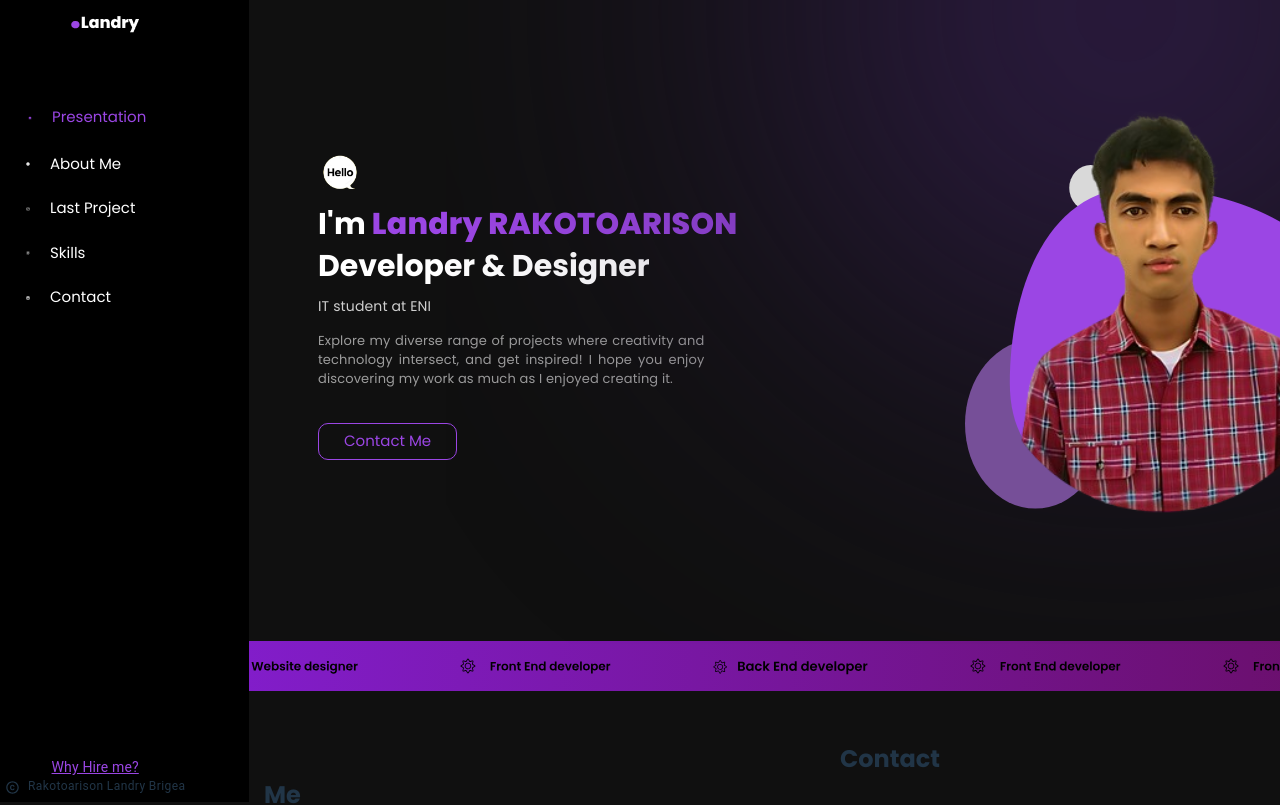
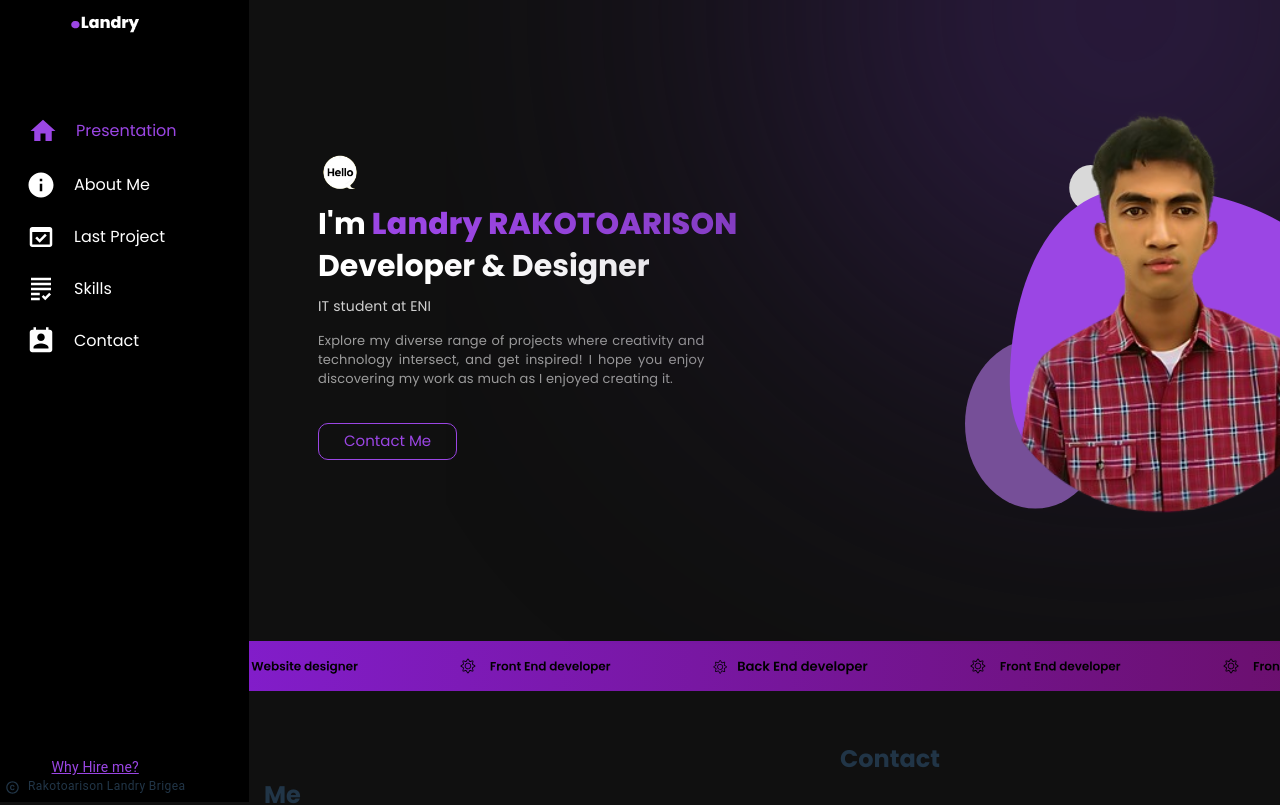
Before and after one commit to rakotoarisonlandry/Portfolio, a React (Vite) app: page / in a window 1280 px wide. Shown: the top 805 px of the page. Built offline with nearby package versions, Linux system fonts and the light colour scheme.

Commit message:
Modif style

```diff
--- a/src/css/index.scss
+++ b/src/css/index.scss
@@ -5,6 +5,7 @@
   margin-top: -14px;
   max-width:249px !important;
   position:fixed;
+  z-index: 2;
   top: 0;
   bottom: 0;
   .sideBarImg {
@@ -15,13 +16,13 @@
     margin: 0 17px;
   }
   .sidebar-link-container {
-    font-size: 15px;
+    font-size: 16px;
     font-weight: 500;
     color: white;
     text-decoration: none;
     margin-left: 2px;
     .sidebar-Link {
-      margin-bottom: -2px;
+      margin-bottom: -20px;
     }
 
     &:hover,
@@ -29,12 +30,16 @@
       color: #9b46e4;
     }
     .SideBar-icon {
-      padding-right: 20px;
+      padding-right: 18px;
+      width:3rem;
+      height: 3rem;
+
     }
   }
 }
 .SideBarFooter {
   position: absolute;
+  z-index: 100;
   bottom: 5px;
   left: 5px;
 }
@@ -142,9 +147,7 @@
 .fast-Container {
   width: 100%;
   margin: 125px 0 50px 0;
-
   overflow: hidden;
-  z-index: 1;
   padding: 0;
   background-image: linear-gradient(90deg, #8720DF, #670D5E);
 
@@ -166,6 +169,7 @@
       .img-fast {
         height: 20px;
         width: 200%;
+        z-index: 1;
       }
     }
   }
```
